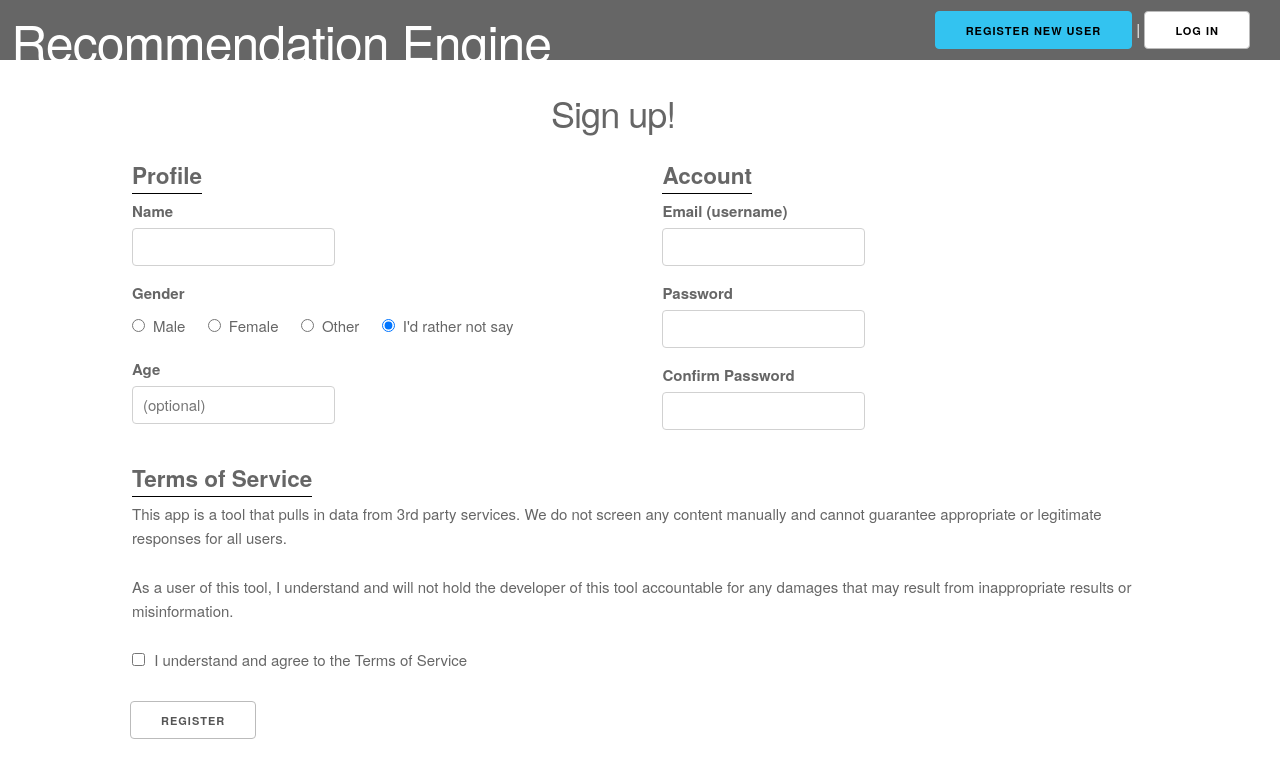
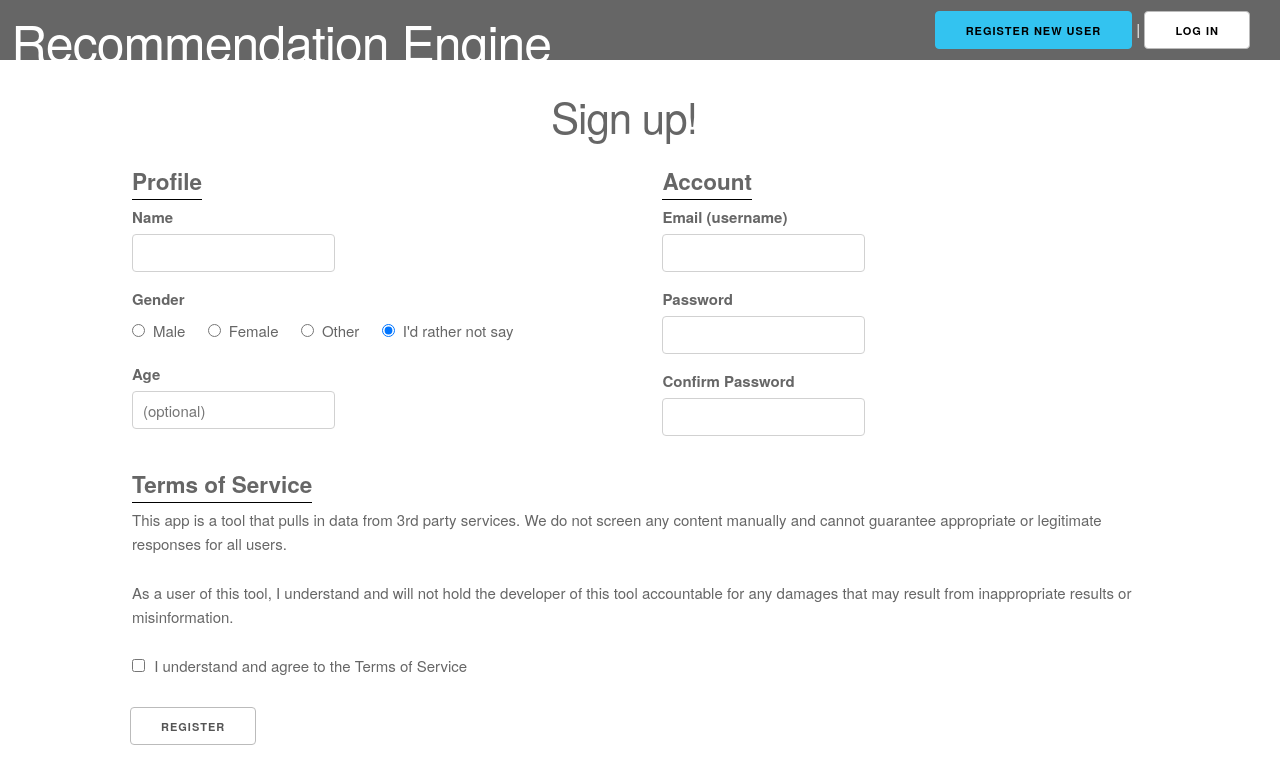
Before and after one commit to anotherlizwong/mim, a Flask app: page /register in a window 1280 px wide. Shown: the top 784 px of the page. Run offline with Flask 2, Linux system fonts and the light colour scheme; parts of the project's set-up code (start-up, migrations or seed data) failed here and were passed over.

Commit message:
savepoint before trying to fix datastorage

```diff
--- a/app/mim/core.py
+++ b/app/mim/core.py
@@ -47,7 +47,7 @@ class Content():
 
 def get_random():
     engine = MODULES[random.randint(0,len(MODULES)-1)]
-    search_results = engine.search(Options("Educational Technology", 25))
+    search_results = engine.search(Options("Educational Technology", 50))
     recommendation = search_results[random.randint(0,len(search_results)-1)]
     selection = Content()
     selection.build(recommendation)
--- a/app/mim/templates/base.html
+++ b/app/mim/templates/base.html
@@ -8,6 +8,7 @@
     <link rel="stylesheet" type="text/css" href="{{ url_for('static', filename='style.css') }}">
     <link rel="stylesheet" type="text/css" href="https://maxcdn.bootstrapcdn.com/font-awesome/4.7.0/css/font-awesome.min.css">
     <link rel="icon" type="image/x-icon" href="{{ url_for('static', filename='imgs/favicon.ico') }}">
+    <meta name="viewport" content="width=device-width, initial-scale=1">
 </head>
 <body class="mim">
 
@@ -28,13 +29,11 @@
     </div>
 </div>
 
-<div id="main-content" class="container">
     {% for message in get_flashed_messages() %}
         <div class="flash">{{ message }}</div>
     {% endfor %}
 
     {% block body %}{% endblock %}
-</div>
 
 </body>
 </html>
--- a/app/mim/templates/login.html
+++ b/app/mim/templates/login.html
@@ -1,10 +1,11 @@
 {% extends "base.html" %}
 
 {% block body %}
+<form action="{{ url_for('login') }}" method="post">
+    <div id="main-content" class="container">
 
         <h2>Login</h2>
         {% if error %}<p class=error><strong>Error:</strong> {{ error }}{% endif %}
-<form action="{{ url_for('login') }}" method="post">
         <input type="hidden" name="_csrf_token">
         <label for="username">Username (email)</label>
         <div class="row">
@@ -17,6 +18,7 @@
         <div class="row">
             <input class="six columns button-primary" type="submit" value="Login">
         </div>
+    </div>
 </form>
 
 {% endblock %}
--- a/app/mim/templates/register.html
+++ b/app/mim/templates/register.html
@@ -1,11 +1,12 @@
 {% extends "base.html" %}
 
+{% block body %}
+<form method=post action="{{ url_for('register') }}">
+    <div id="main-content" class="container">
 
-{% block body %}
-<h3>Sign up!</h3>
-<form method=post action="{{ url_for('register') }}">
+        <h2>Sign up!</h2>
         <div class="row">
-        <div class="six columns">
+            <div class="one-half column">
                 <fieldset>
                     <legend>Profile</legend>
                     <div>
@@ -24,7 +25,7 @@
                     </div>
                 </fieldset>
             </div>
-        <div class="six columns">
+            <div class="one-half column">
                 <fieldset>
                     <legend>Account</legend>
                     <div>
@@ -46,11 +47,13 @@
             <legend>Terms of Service</legend>
             <p>This app is a tool that pulls in data from 3rd party services. We do not screen any content manually and
                 cannot guarantee appropriate or legitimate responses for all users.</p>
-        <p>As a user of this tool, I understand and will not hold the developer of this tool accountable for any damages
+            <p>As a user of this tool, I understand and will not hold the developer of this tool accountable for any
+                damages
                 that may result from inappropriate results or misinformation.</p>
             <label>{{ form.tos() }} <span class="label-body">{{ form.tos.label.text }}</span></label>
         </fieldset>
         <div>{{ form.submit() }}</div>
+    </div>
 </form>
 
 {% if error %}
```
Also changed, not shown: app/mim/templates/index.html (+9 -2 lines). Lines whose indentation alone changed are shown as unchanged.
